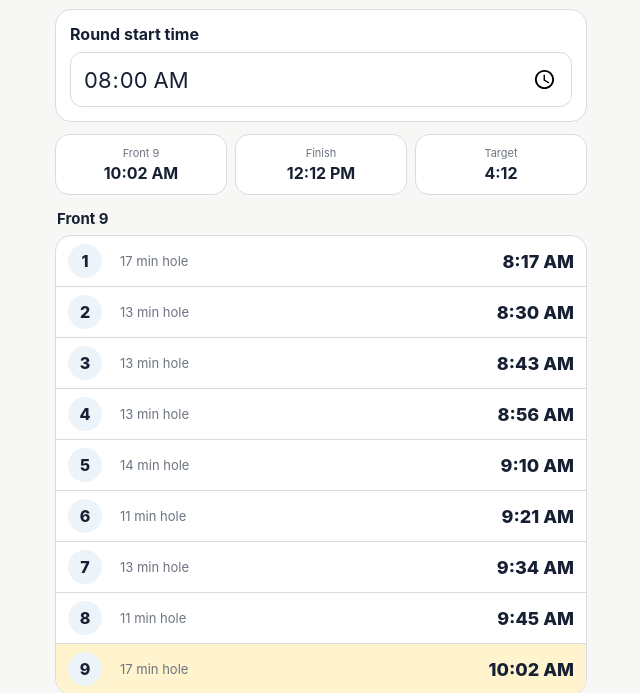
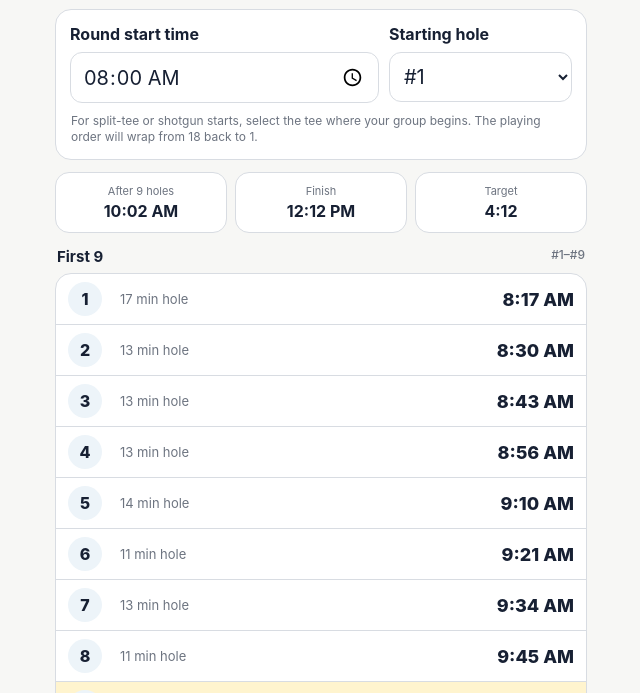
Before and after one commit to mshunk/Pace-of-Play, a plain HTML site: page index.html in a window 1280 px wide. Shown: the part 107-800 px from the top of the page, without its empty margins (319-959 px from the left). Drawn offline with Linux system fonts and the light colour scheme.

Commit message:
Update index.html

```diff
--- a/index.html
+++ b/index.html
@@ -1,47 +1,253 @@
 <!doctype html>
+
 <html lang="en">
+
 <head>
+
 <meta charset="utf-8">
+
 <meta name="viewport" content="width=device-width,initial-scale=1,viewport-fit=cover">
+
 <meta name="theme-color" content="#17365D">
+
 <meta name="apple-mobile-web-app-capable" content="yes">
+
 <meta name="apple-mobile-web-app-title" content="Target Pace">
+
 <title>Target Pace of Play</title>
+
 <link rel="manifest" href="manifest.webmanifest">
+
 <link rel="apple-touch-icon" href="apple-touch-icon.png">
+
 <style>
+
 :root{--navy:#17365D;--bg:#F7F7F5;--card:#fff;--text:#172033;--muted:#6D7480;--line:#D8DCE2;--soft:#EDF4F9;--turn:#FFF4CE;--finish:#E7F3E4}
-*{box-sizing:border-box}body{margin:0;font-family:-apple-system,BlinkMacSystemFont,"Segoe UI",sans-serif;background:var(--bg);color:var(--text)}
-.app{max-width:560px;margin:0 auto;padding:18px 14px 28px}.hero{background:var(--navy);color:#fff;border-radius:18px;padding:18px;margin-bottom:12px}
+
+*{box-sizing:border-box}body{margin:0;font-family:-apple-system,BlinkMacSystemFont,"Segoe UI",sans-serif;background:var(--bg);color:var(--text);-webkit-font-smoothing:antialiased}
+
+.app{max-width:560px;margin:0 auto;padding:max(18px,env(safe-area-inset-top)) 14px max(28px,env(safe-area-inset-bottom))}
+
+.hero{background:var(--navy);color:#fff;border-radius:18px;padding:18px;margin-bottom:12px}
+
 .hero h1{margin:0 0 4px;font-size:24px}.hero p{margin:0;font-size:14px;opacity:.86}
-.control,.holes,.stat{background:var(--card);border:1px solid var(--line)}.control{border-radius:16px;padding:14px;margin-bottom:12px}
-label{display:block;font-weight:700;margin-bottom:8px}input[type=time]{width:100%;font:inherit;font-size:22px;border:1px solid var(--line);border-radius:12px;padding:12px;background:#fff;color:var(--text)}
-.stats{display:grid;grid-template-columns:repeat(3,1fr);gap:8px;margin-bottom:12px}.stat{border-radius:14px;padding:11px 6px;text-align:center}
-.stat small{display:block;color:var(--muted);font-size:11px;margin-bottom:3px}.stat strong{font-size:16px;white-space:nowrap}
-.title{font-size:15px;font-weight:700;margin:14px 2px 7px}.holes{border-radius:16px;overflow:hidden}
+
+.control,.holes,.stat{background:var(--card);border:1px solid var(--line)}
+
+.control{border-radius:16px;padding:14px;margin-bottom:12px}
+
+.controls{display:grid;grid-template-columns:1.35fr .8fr;gap:10px}
+
+label{display:block;font-weight:700;margin-bottom:8px}
+
+.fieldwrap{width:100%;border:1px solid var(--line);border-radius:12px;padding:11px 12px;background:#fff}
+
+input[type=time]{display:block;width:100%;border:0;background:transparent;padding:0;font:inherit;font-size:20px;color:var(--text)}
+
+select{width:100%;border:1px solid var(--line);border-radius:12px;padding:11px 10px;background:#fff;color:var(--text);font:inherit;font-size:20px}
+
+.helper{margin:10px 1px 0;color:var(--muted);font-size:12px;line-height:1.35}
+
+.stats{display:grid;grid-template-columns:repeat(3,1fr);gap:8px;margin-bottom:12px}
+
+.stat{border-radius:14px;padding:11px 6px;text-align:center}.stat small{display:block;color:var(--muted);font-size:11px;margin-bottom:3px}.stat strong{font-size:16px;white-space:nowrap}
+
+.title{font-size:15px;font-weight:700;margin:14px 2px 7px;display:flex;justify-content:space-between}
+
+.order{font-size:12px;color:var(--muted);font-weight:500}
+
+.holes{border-radius:16px;overflow:hidden}
+
 .hole{display:grid;grid-template-columns:44px 1fr auto;align-items:center;gap:8px;min-height:48px;padding:8px 12px;border-bottom:1px solid var(--line)}
+
 .hole:last-child{border-bottom:0}.turn{background:var(--turn)}.finish{background:var(--finish)}
+
 .num{width:34px;height:34px;border-radius:50%;background:var(--soft);display:grid;place-items:center;font-weight:800}.mins{color:var(--muted);font-size:13px}.time{font-size:18px;font-weight:800}
-.footer{margin:14px 4px 0;font-size:12px;color:var(--muted);text-align:center;line-height:1.4}
+
+.footer{margin:14px 4px 0;font-size:12px;color:var(--muted);text-align:center}
+
+@media(max-width:390px){.controls{grid-template-columns:1fr}}
+
 </style>
+
 </head>
+
 <body>
+
 <main class="app">
-<section class="hero"><h1>Target Pace of Play</h1><p>4:12 target round • hole completion times</p></section>
-<section class="control"><label for="tee">Round start time</label><input id="tee" type="time" value="08:00"></section>
-<section class="stats"><div class="stat"><small>Front 9</small><strong id="front">10:02 AM</strong></div><div class="stat"><small>Finish</small><strong id="finish">12:12 PM</strong></div><div class="stat"><small>Target</small><strong>4:12</strong></div></section>
-<div class="title">Front 9</div><section id="frontHoles" class="holes"></section>
-<div class="title">Back 9</div><section id="backHoles" class="holes"></section>
-<p class="footer">Hole 9 target: 2:02 elapsed • Hole 18 target: 4:12 elapsed</p>
+
+<section class="hero">
+
+<h1>Target Pace of Play</h1>
+
+<p>4:12 target round • hole completion times</p>
+
+</section>
+
+<section class="control">
+
+<div class="controls">
+
+<div>
+
+<label for="tee">Round start time</label>
+
+<div class="fieldwrap"><input id="tee" type="time" value="08:00"></div>
+
+</div>
+
+<div>
+
+<label for="startHole">Starting hole</label>
+
+<select id="startHole"></select>
+
+</div>
+
+</div>
+
+<p class="helper">For split-tee or shotgun starts, select the tee where your group begins. The playing order will wrap from 18 back to 1.</p>
+
+</section>
+
+<section class="stats">
+
+<div class="stat"><small>After 9 holes</small><strong id="nineTime"></strong></div>
+
+<div class="stat"><small>Finish</small><strong id="finish"></strong></div>
+
+<div class="stat"><small>Target</small><strong>4:12</strong></div>
+
+</section>
+
+<div class="title"><span>First 9</span><span id="firstOrder" class="order"></span></div>
+
+<section id="firstHoles" class="holes"></section>
+
+<div class="title"><span>Second 9</span><span id="secondOrder" class="order"></span></div>
+
+<section id="secondHoles" class="holes"></section>
+
+<p class="footer">Times are target completion times for each hole, based on your selected start time and starting tee.</p>
+
 </main>
+
 <script>
-const mins=[17,13,13,13,14,11,13,11,17,19,11,17,11,13,17,11,14,17];
-const cum=[];mins.reduce((s,m)=>{s+=m;cum.push(s);return s},0);
-const tee=document.getElementById('tee'),fh=document.getElementById('frontHoles'),bh=document.getElementById('backHoles');
-function clock(t){t=((t%1440)+1440)%1440;let h=Math.floor(t/60),m=t%60,s=h>=12?'PM':'AM';h%=12;if(!h)h=12;return `${h}:${String(m).padStart(2,'0')} ${s}`}
-function row(i,start){let h=i+1,c=h===9?'hole turn':h===18?'hole finish':'hole';return `<div class="${c}"><div class="num">${h}</div><div class="mins">${mins[i]} min hole</div><div class="time">${clock(start+cum[i])}</div></div>`}
-function update(){if(!tee.value)return;let [h,m]=tee.value.split(':').map(Number),start=h*60+m;fh.innerHTML=cum.slice(0,9).map((_,i)=>row(i,start)).join('');bh.innerHTML=cum.slice(9).map((_,j)=>row(j+9,start)).join('');document.getElementById('front').textContent=clock(start+cum[8]);document.getElementById('finish').textContent=clock(start+cum[17])}
-tee.addEventListener('input',update);tee.addEventListener('change',update);update();
-if('serviceWorker'in navigator&&(location.protocol==='https:'||location.hostname==='localhost'))navigator.serviceWorker.register('./service-worker.js').catch(()=>{});
+
+const holeMinutes=[17,13,13,13,14,11,13,11,17,19,11,17,11,13,17,11,14,17];
+
+const tee=document.getElementById('tee');
+
+const startHole=document.getElementById('startHole');
+
+const first=document.getElementById('firstHoles');
+
+const second=document.getElementById('secondHoles');
+
+for(let h=1;h<=18;h++){
+
+ const o=document.createElement('option');
+
+ o.value=h;o.textContent='#'+h;
+
+ startHole.appendChild(o);
+
+}
+
+function clock(t){
+
+ t=((t%1440)+1440)%1440;
+
+ let h=Math.floor(t/60),m=t%60,s=h>=12?'PM':'AM';
+
+ h%=12;if(!h)h=12;
+
+ return h+':'+String(m).padStart(2,'0')+' '+s;
+
+}
+
+function sequence(start){
+
+ const a=[];
+
+ for(let i=0;i<18;i++)a.push(((start-1+i)%18)+1);
+
+ return a;
+
+}
+
+function orderLabel(a){
+
+ const f=a[0],l=a[a.length-1];
+
+ return f<=l?'#'+f+'–#'+l:'#'+f+'–18, 1–#'+l;
+
+}
+
+function row(h,m,t,p){
+
+ let c='hole';
+
+ if(p===9)c+=' turn';
+
+ if(p===18)c+=' finish';
+
+ let n=p===9?' • 9 holes':p===18?' • finish':'';
+
+ return '<div class="'+c+'"><div class="num">'+h+'</div><div class="mins">'+m+' min hole'+n+'</div><div class="time">'+t+'</div></div>';
+
+}
+
+function update(){
+
+ if(!tee.value)return;
+
+ const x=tee.value.split(':').map(Number);
+
+ const start=x[0]*60+x[1];
+
+ const seq=sequence(Number(startHole.value));
+
+ let elapsed=0,rows=[];
+
+ seq.forEach((h,i)=>{
+
+   elapsed+=holeMinutes[h-1];
+
+   rows.push(row(h,holeMinutes[h-1],clock(start+elapsed),i+1));
+
+   if(i===8)document.getElementById('nineTime').textContent=clock(start+elapsed);
+
+   if(i===17)document.getElementById('finish').textContent=clock(start+elapsed);
+
+ });
+
+ first.innerHTML=rows.slice(0,9).join('');
+
+ second.innerHTML=rows.slice(9).join('');
+
+ document.getElementById('firstOrder').textContent=orderLabel(seq.slice(0,9));
+
+ document.getElementById('secondOrder').textContent=orderLabel(seq.slice(9));
+
+}
+
+tee.addEventListener('input',update);
+
+startHole.addEventListener('change',update);
+
+update();
+
+if('serviceWorker' in navigator &&
+
+(location.protocol==='https:'||location.hostname==='localhost')){
+
+ navigator.serviceWorker.register('./service-worker.js').catch(()=>{});
+
+}
+
 </script>
-</body></html>
+
+</body>
+
+</html>
```
